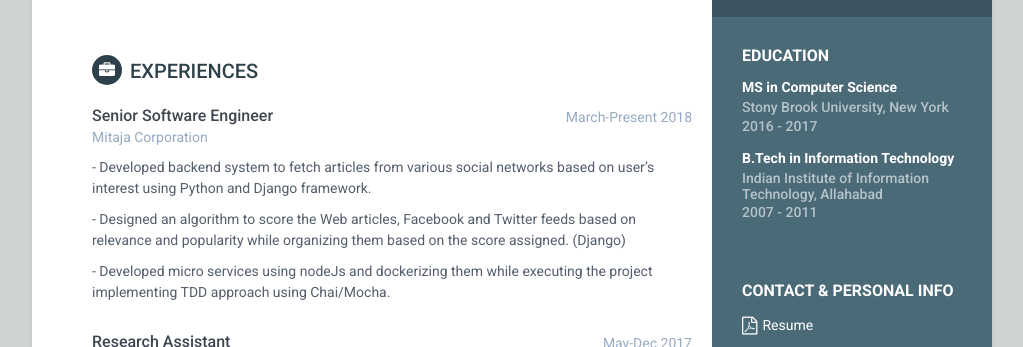
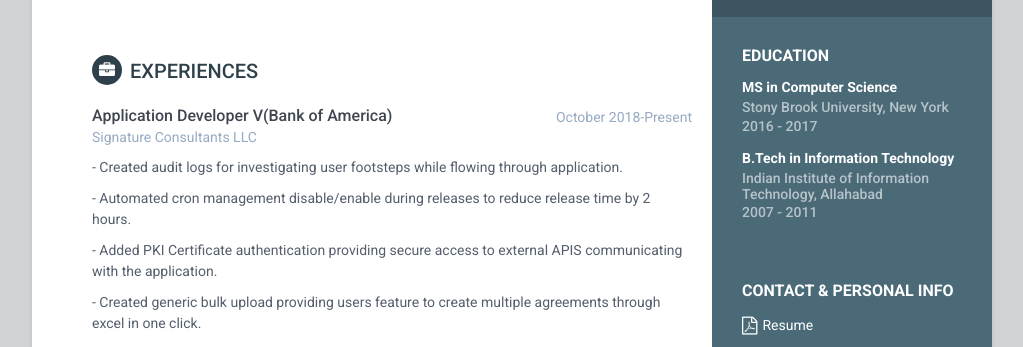
Before and after one commit to sandeep-sunia/sandeep-sunia.github.io, a plain HTML site: page index.html in a window 1280 px wide. Shown: the part 248-595 px from the top of the page, without its empty margins (128-1151 px from the left). Drawn offline with Linux system fonts and the light colour scheme; a script that the page names is missing.

Commit message:
adding BOA

```diff
--- a/index.html
+++ b/index.html
@@ -114,6 +114,24 @@
 
             <section class="section experiences-section" id="exp">
                 <h2 class="section-title"><i class="fa fa-briefcase"></i>Experiences</h2>
+
+        	<div class="item">
+                    <div class="meta">
+                        <div class="upper-row">
+                            <h3 class="job-title">Application Developer V(Bank of America)</h3>
+                            <div class="time">October 2018-Present</div>
+                        </div><!--//upper-row-->
+                        <div class="company">Signature Consultants LLC</div>
+                        <p>- Created audit logs for investigating user footsteps while flowing through application.</p>
+                        <p>- Automated cron management disable/enable during releases to reduce release time by 2 hours.</p>
+			<p>- Added PKI Certificate authentication providing secure access to external APIS communicating with the application.</p>
+			<p>- Created generic bulk upload providing users feature to create multiple agreements through excel in one click.</p>
+                    </div><!--//meta-->
+                    <div class="details">
+                        <p> </p>
+                    </div><!--//details-->
+                </div><!--//item-->
+
 
 		<div class="item">
                     <div class="meta">
```
